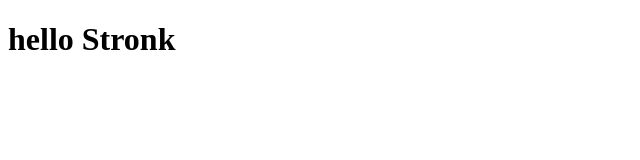
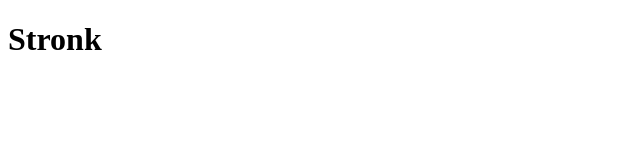
Before and after one commit to Zekeexd/HelloWeb, a plain HTML site: page Index.html in a window 1280 px wide. Shown: the whole page, without its empty margins (0-640 px from the left). Drawn offline with Linux system fonts and the light colour scheme.

Commit message:
Update Index.html

```diff
--- a/Index.html
+++ b/Index.html
@@ -6,7 +6,7 @@
   </head>
   <body>
 
-  <h1>hello <strong>Stronk</strong></h1>
+  <h1><strong>Stronk</strong></h1>
 
   </body>
 </html>
```
